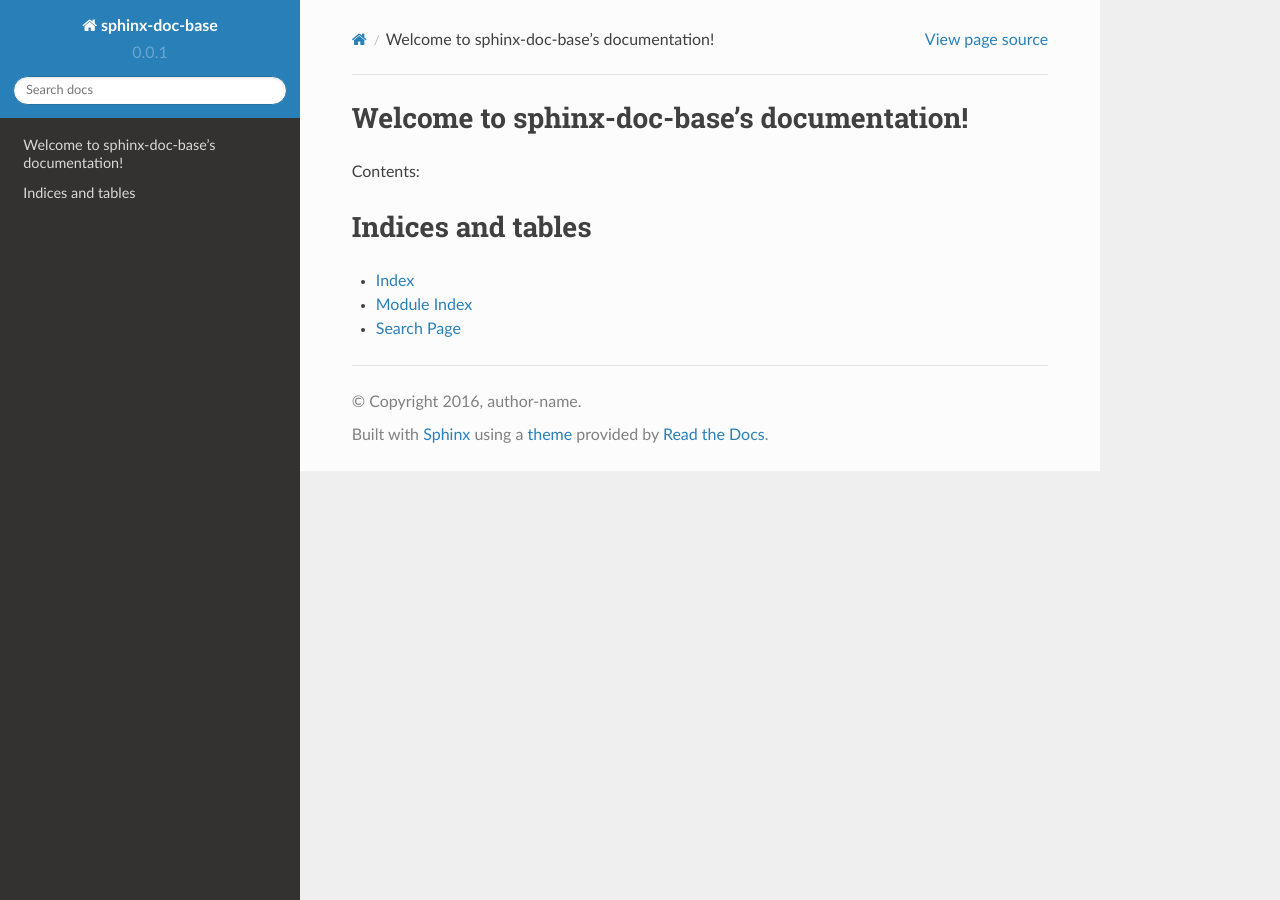
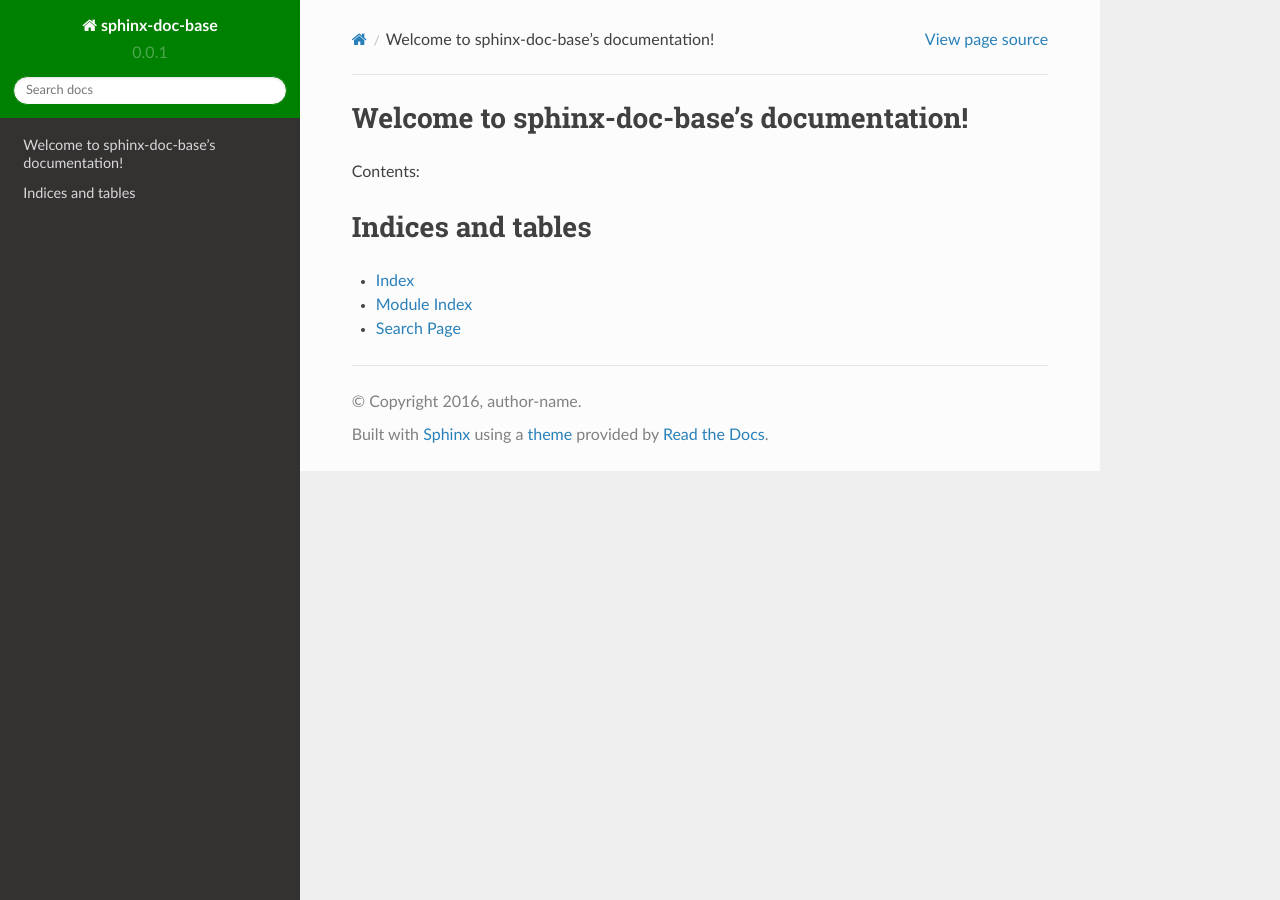
Before and after one commit to manboubird/sphinx-doc-example, a Sphinx documentation site: the page built from sphinx-doc-base/source/index.rst, in a window 1280 px wide. Built offline with Sphinx 7.4.7 and the Read the Docs theme 2.0.0, drawn with Linux system fonts in a browser that asks for light colours.

Commit message:
Add custom css

```diff
--- /dev/null
+++ b/sphinx-doc-base/source/_static/css/custom_theme.css
@@ -0,0 +1,18 @@
+@import url('theme.css');
+
+/* Main background color modification */
+.btn-info, .wy-menu-vertical a:active, .wy-side-nav-search, .wy-side-nav-search img, .wy-nav .wy-menu-vertical a:hover, .wy-nav-top img, .wy-tray-item-info, .wy-side-nav-search, .wy-dropdown-menu > dd > a:hover, .wy-dropdown-menu a:hover, .wy-nav-top {
+    background-color: green  !important;
+}
+
+.wy-side-nav-search input[type=text] {
+    border-color: green !important;
+}
+
+.rst-content .note .admonition-title {
+    background-color: #c9c9c9 !important;
+}
+
+.rst-content .note {
+    background-color: #e3e3e3 !important;
+}
--- a/sphinx-doc-base/source/conf.py
+++ b/sphinx-doc-base/source/conf.py
@@ -156,6 +156,7 @@ html_theme_path = [sphinx_rtd_theme.get_html_theme_path()]
 # relative to this directory. They are copied after the builtin static files,
 # so a file named "default.css" will overwrite the builtin "default.css".
 html_static_path = ['_static']
+html_style = 'css/custom_theme.css'
 
 # Add any extra paths that contain custom files (such as robots.txt or
 # .htaccess) here, relative to this directory. These files are copied
```
